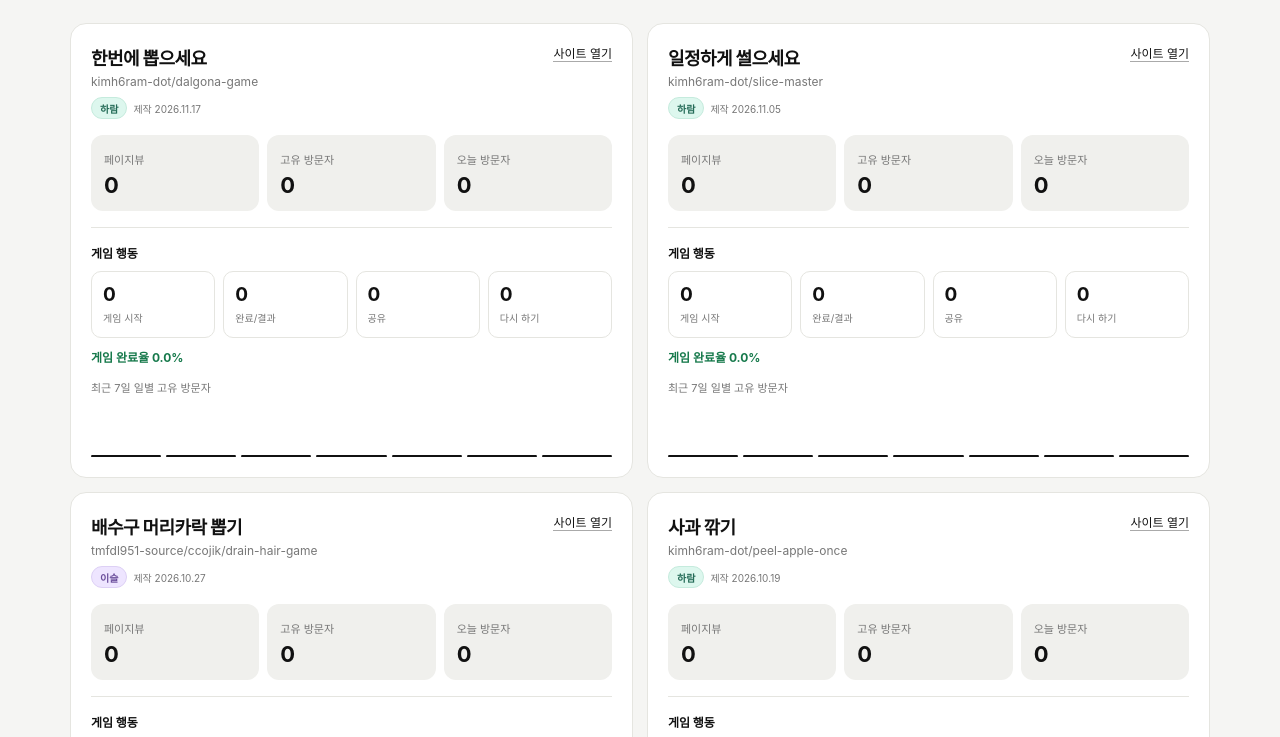
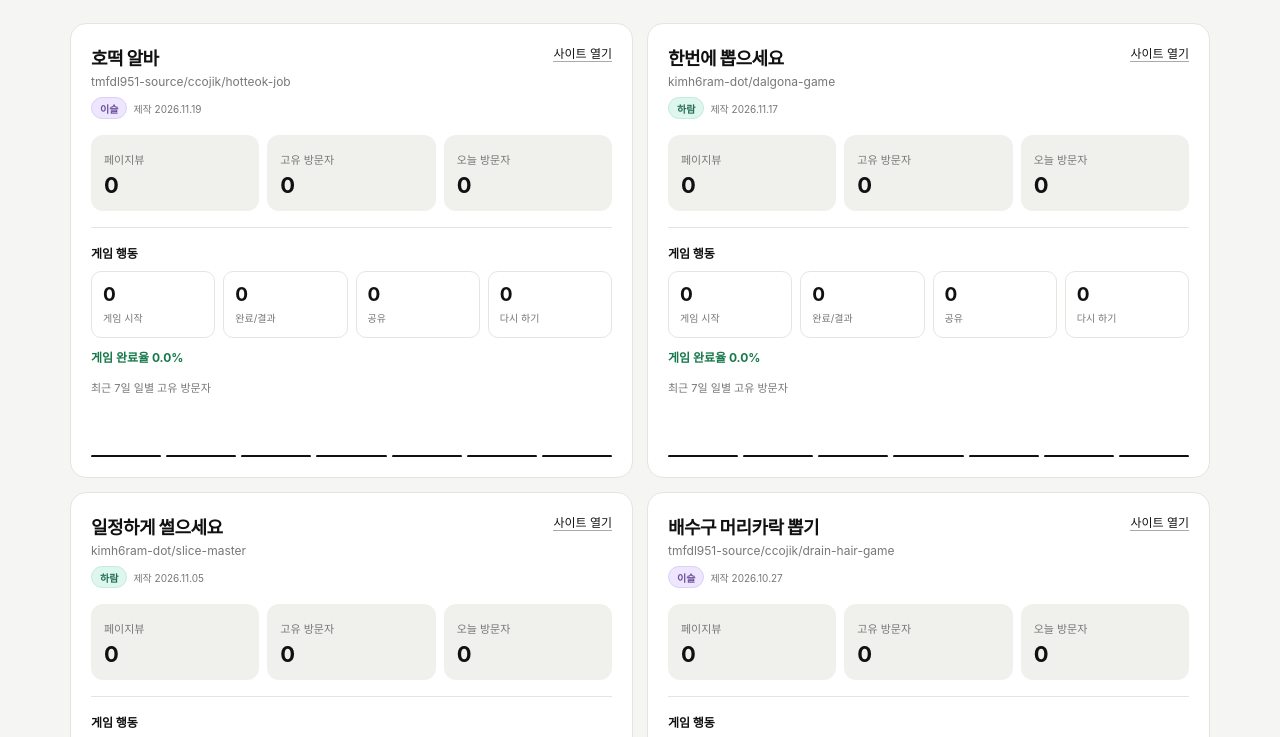
Before and after one commit to kimh6ram-dot/_parking, a plain HTML site: page team-dashboard.html in a window 1280 px wide. Shown: the part 241-978 px from the top of the page. Drawn offline with Linux system fonts and the light colour scheme; no server answers.

Commit message:
Add hotteok game to traffic dashboard

```diff
--- a/team-dashboard.html
+++ b/team-dashboard.html
@@ -129,6 +129,7 @@
   const PREFIX = 'kimh6ram-20260921-';
 
   let projects = [
+    {id:'ccojik-hotteok-job', label:'호떡 알바', maker:'이슬', created:'2026-11-19T09:29:00Z', owner:'tmfdl951-source', repo:'ccojik', path:'hotteok-job', funnel:'generic'},
     {id:'ccojik-drain-hair', label:'배수구 머리카락 뽑기', maker:'이슬', created:'2026-10-27T09:57:19Z', owner:'tmfdl951-source', repo:'ccojik', path:'drain-hair-game', funnel:'generic'},
     {id:'ccojik-unicycle-malatang', label:'외발자전거 타고 마라탕 먹기', maker:'이슬', created:'2026-10-19T05:41:27Z', owner:'tmfdl951-source', repo:'ccojik', path:'unicycle-malatang', funnel:'generic'},
     {id:'slice-master', label:'일정하게 썰으세요', maker:'하람', created:'2026-11-05T05:31:18Z', owner:'kimh6ram-dot', repo:'slice-master', funnel:'generic'},
```
